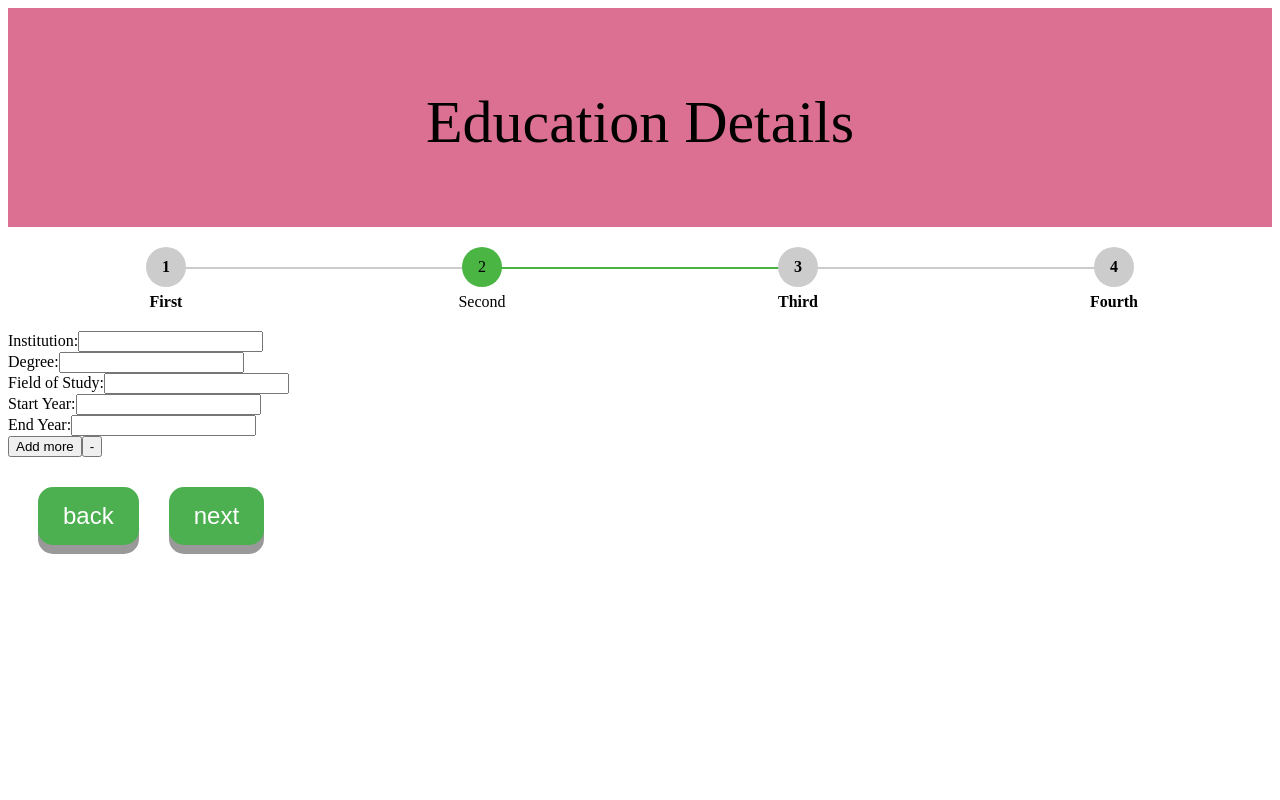
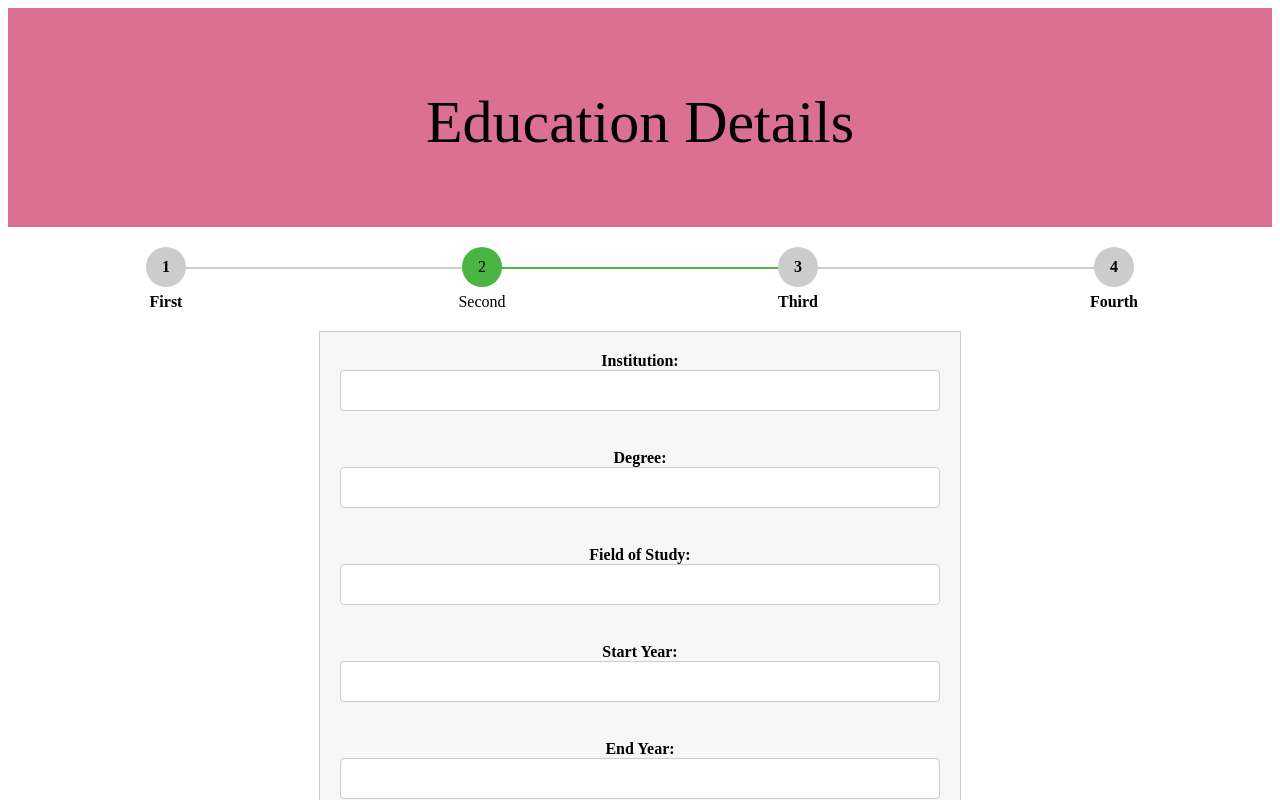
Before and after one commit to Yazan-SNJ/Resume-Builder, a React (Create React App) app: page / in a window 1280 px wide. Shown: the top 800 px of the page. Built offline with nearby package versions, Linux system fonts and the light colour scheme.

Commit message:
style added

```diff
--- a/src/App.jsx
+++ b/src/App.jsx
@@ -0,0 +1,12 @@
+import EducationStep from "./components/EducationStep/EducationStep"
+import './App.css';
+
+function App() {
+  return (
+    <div className="App">
+      <EducationStep/>
+    </div>
+  );
+}
+
+export default App;
--- a/src/index.js
+++ b/src/index.js
@@ -1,9 +1,9 @@
 import ReactDOM from 'react-dom/client'
-import EducationStep from './components/EducationStep/EducationStep'
+import App from './App'
 
 const root = ReactDOM.createRoot(document.getElementById('root'))
 
 root.render(
 
-    <EducationStep/>
+    <App/>
 )
```
